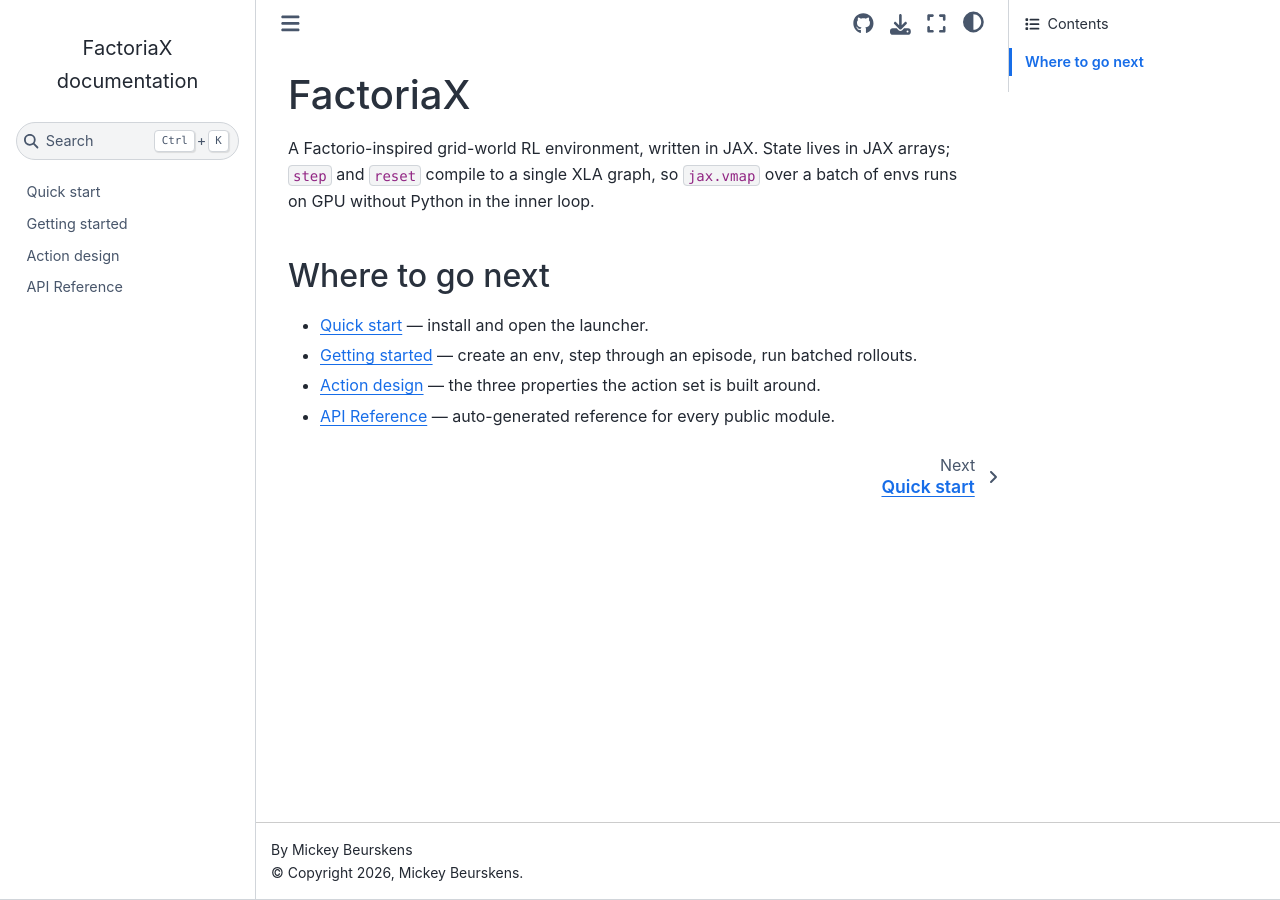
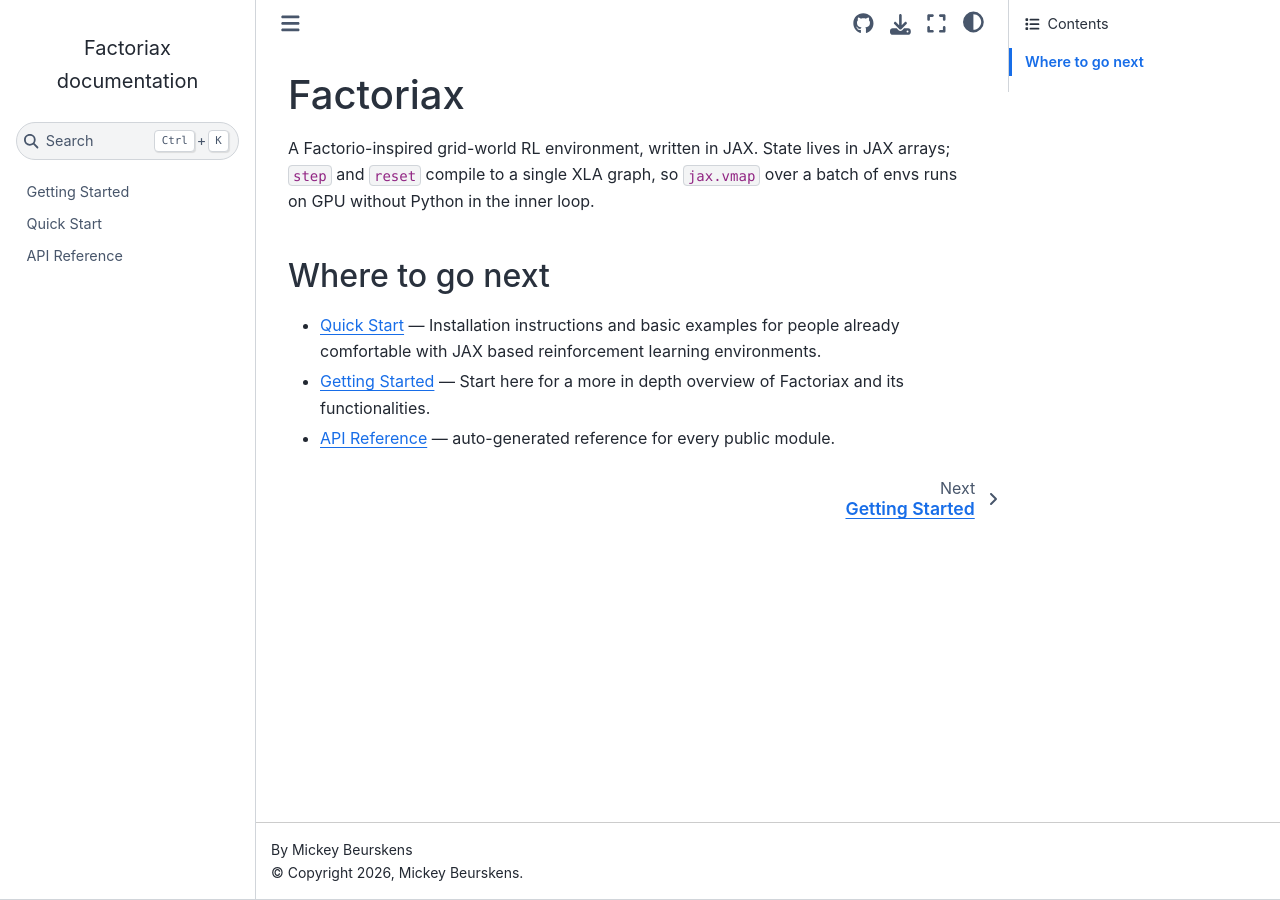
Before and after one commit to mickeybeurskens/factoriax, a Sphinx documentation site: the page built from docs/index.md, in a window 1280 px wide. Built offline with Sphinx 7.4.7 and the Sphinx Book theme 1.1.4, drawn with Linux system fonts in a browser that asks for light colours.

Commit message:
Add jupyterlab dev dependency; restructure docs guides

````diff
--- a/docs/api/index.rst
+++ b/docs/api/index.rst
@@ -7,5 +7,6 @@
 
    factoriax.engine
    factoriax.analysis
-   factoriax.scenarios
    factoriax.playground
+   factoriax.assets
+   factoriax.make
--- a/docs/conf.py
+++ b/docs/conf.py
@@ -1,6 +1,6 @@
-"""Sphinx configuration for FactoriaX documentation."""
+"""Sphinx configuration for Factoriax documentation."""
 
-project = "FactoriaX"
+project = "Factoriax"
 copyright = "2026, Mickey Beurskens"
 author = "Mickey Beurskens"
 
--- a/docs/index.md
+++ b/docs/index.md
@@ -1,4 +1,4 @@
-# FactoriaX
+# Factoriax
 
 A Factorio-inspired grid-world RL environment, written in JAX.
 State lives in JAX arrays; `step` and `reset` compile to a single
@@ -9,16 +9,13 @@
 :maxdepth: 2
 :hidden:
 
-quickstart
-notebooks/getting_started
-guides/action-design
+guides/getting_started
+guides/quick_start
 api/index
 ```
 
 ## Where to go next
 
-- {doc}`quickstart` — install and open the launcher.
-- {doc}`notebooks/getting_started` — create an env, step through an episode, run batched rollouts.
-- {doc}`guides/action-design` — the three properties the action set
-  is built around.
+- {doc}`guides/quick_start` — Installation instructions and basic examples for people already comfortable with JAX based reinforcement learning environments.
+- {doc}`guides/getting_started` — Start here for a more in depth overview of Factoriax and its functionalities.
 - {doc}`api/index` — auto-generated reference for every public module.
--- a/pyproject.toml
+++ b/pyproject.toml
@@ -61,6 +61,7 @@
 
 [dependency-groups]
 dev = [
+    "jupyterlab>=4.6.0",
     "kaleido>=1.2.0",
     "mypy>=1.19.1",
     "nbstripout>=0.9.1",
````
Also changed, not shown: docs/guides/action-design.md (deleted, +0 -8 lines), docs/guides/getting_started.ipynb, docs/quickstart.ipynb (deleted), 1 other file.
